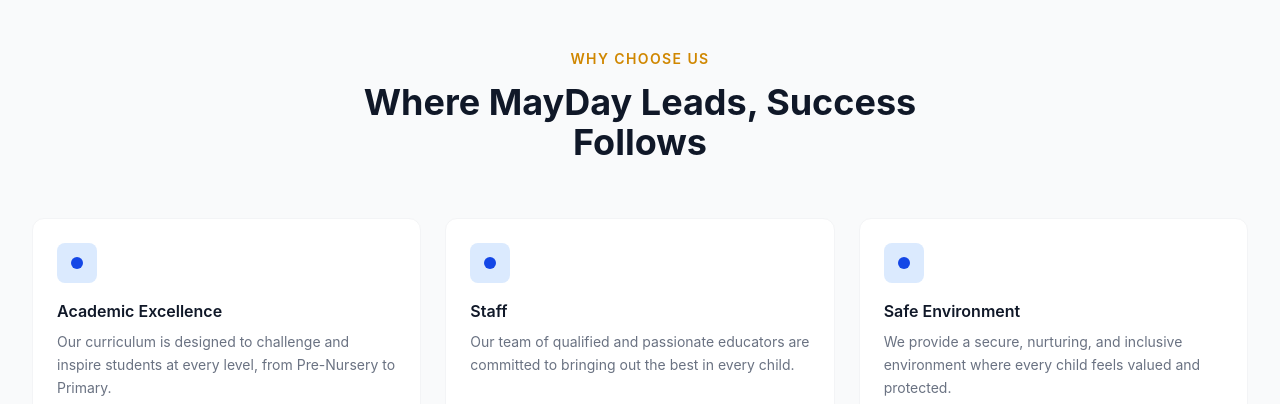
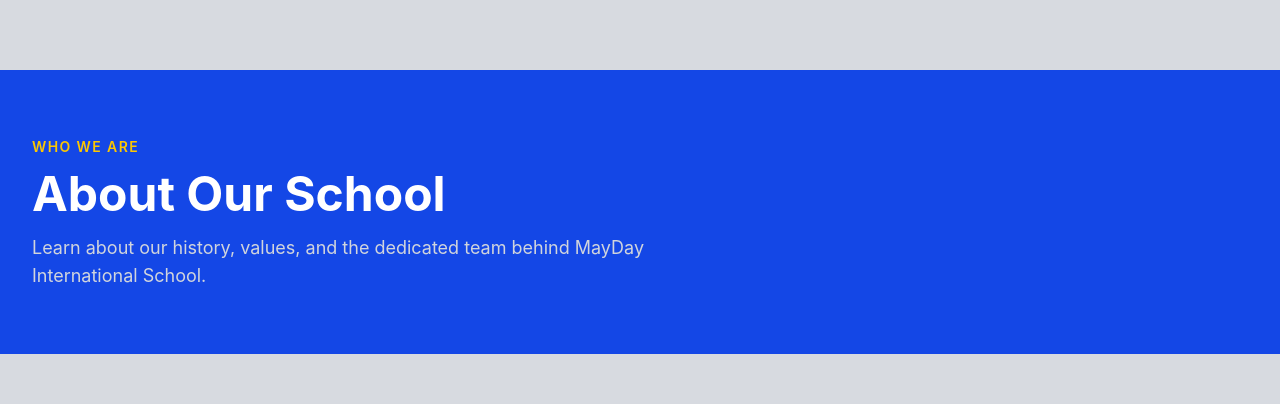
Before and after one commit to SmartHexFresco/mayday_school, a React (Vite) app: page / in a window 1280 px wide. Shown: the part 834-1238 px from the top of the page. Built offline with nearby package versions, Linux system fonts and the light colour scheme; no server answers; the database is empty.

Commit message:
updated something

```diff
--- a/src/layouts/WebsiteLayout.jsx
+++ b/src/layouts/WebsiteLayout.jsx
@@ -1,6 +1,7 @@
 import { Outlet } from 'react-router-dom'
 import Navbar from '@components/website/Navbar'
 import Footer from '@components/website/Footer'
+import About from  '@pages/website/About'
 
 const WebsiteLayout = () => {
   return (
@@ -8,6 +9,7 @@
       <Navbar />
        <main className="grow">
         <Outlet />
+        < About/>
       </main>
       <Footer />
     </div>
--- a/src/pages/website/Home.jsx
+++ b/src/pages/website/Home.jsx
@@ -8,6 +8,7 @@
 import { supabase } from '@lib/supabaseClient'
 import Hero from '@components/website/Hero'
 import TestimonialCard from '@components/website/TestimonialCard'
+import About from '@pages/website/About'
 
 // ── Why Choose Us Data ────────────────────────────────────
 const features = [
@@ -89,6 +90,9 @@
 
       {/* ── Hero ─────────────────────────────────────────── */}
       <Hero />
+
+      {/* ── About ─────────────────────────────────────────── */}
+      <About />
 
       {/* ── Why Choose Us ────────────────────────────────── */}
       <section className="bg-gray-50 py-20">
```
